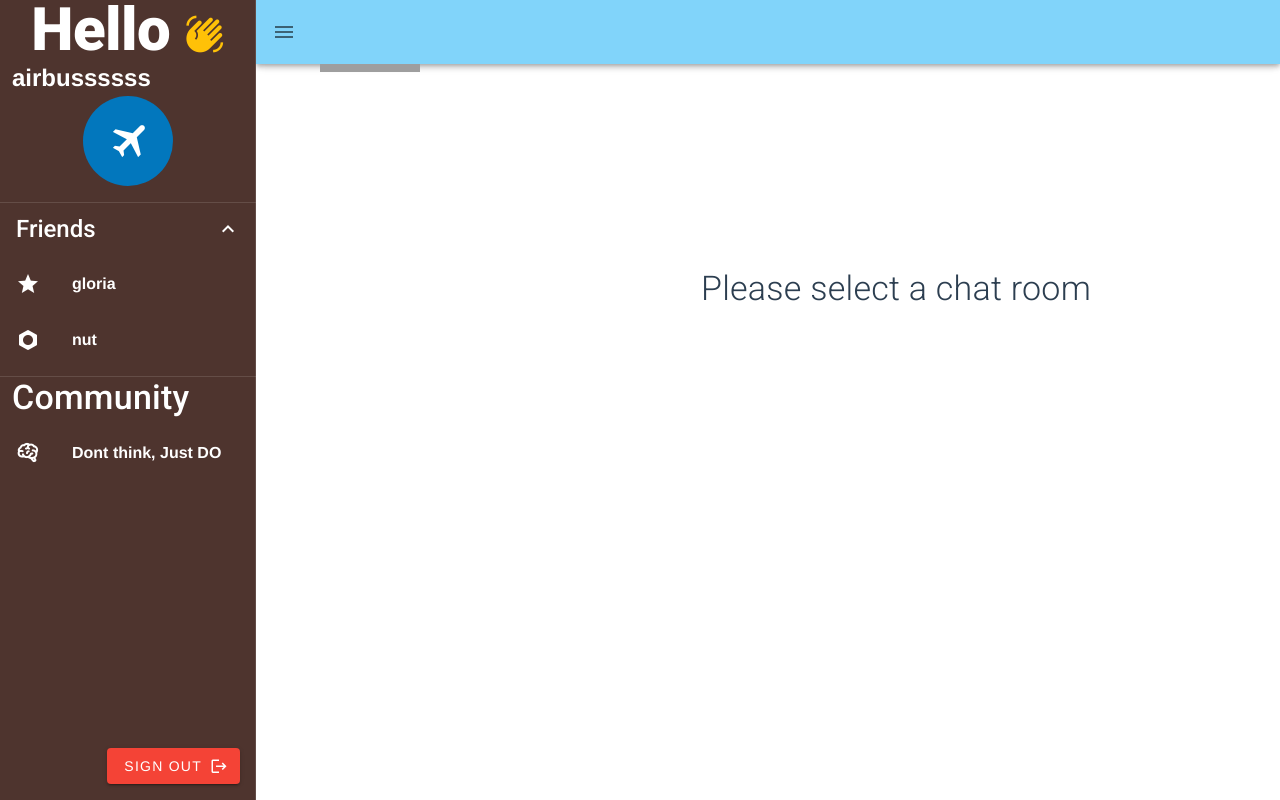
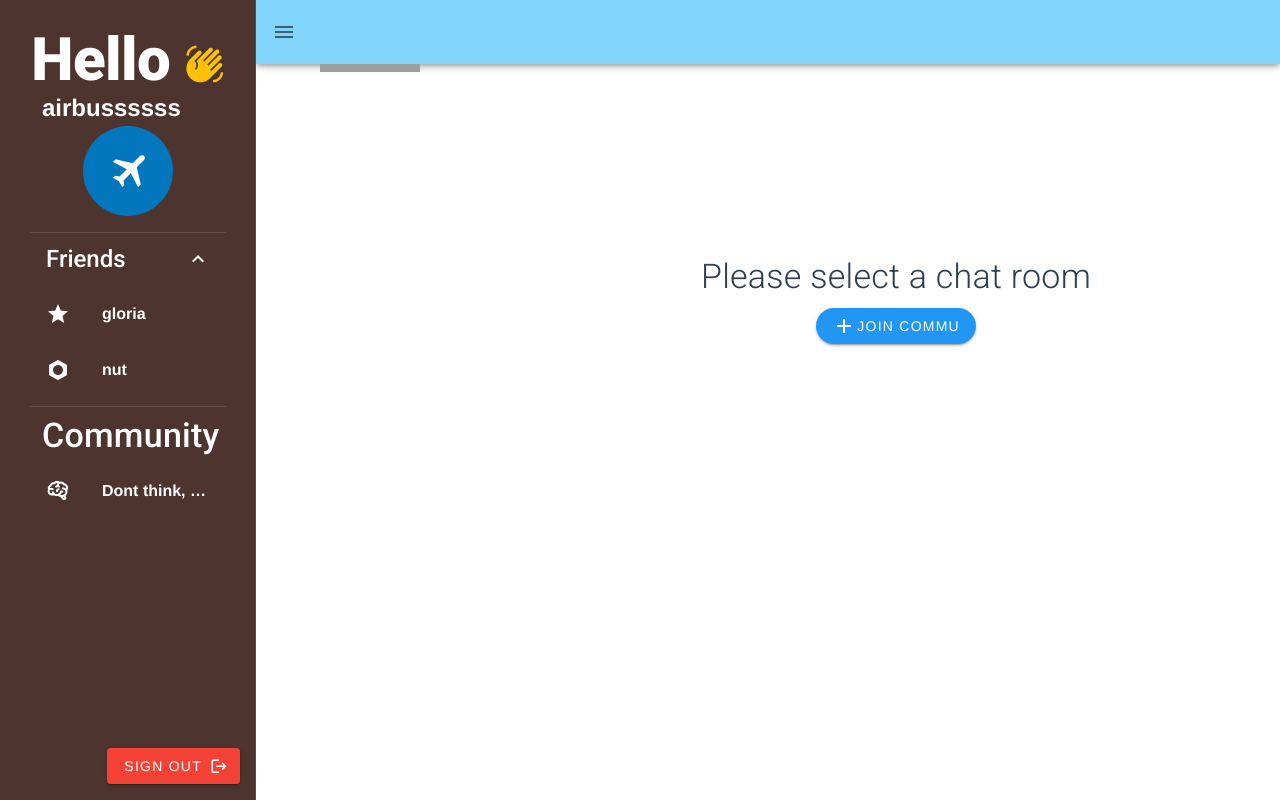
Before and after one commit to danamestrial/rust-chatserver, a Vue app in the folder frontend/frontend-chatserver/: page /#/ in a window 1280 px wide. Built offline with nearby package versions, Linux system fonts and the light colour scheme; grey boxes are pictures that could not be loaded.

Commit message:
remove the padding, add join button in home page, and align the text in Navbar

```diff
--- a/frontend/frontend-chatserver/src/App.vue
+++ b/frontend/frontend-chatserver/src/App.vue
@@ -37,7 +37,7 @@
       </v-btn>
     </v-app-bar>
 
-    <v-main>
+    <v-main class = "pa-0">
       <router-view/>
     </v-main>
   </v-app>
@@ -53,7 +53,7 @@
 }
 
 nav {
-
+  padding: 30px;
 
   a {
     font-weight: bold;
--- a/frontend/frontend-chatserver/src/components/ChatRoom/EmptyRoom.vue
+++ b/frontend/frontend-chatserver/src/components/ChatRoom/EmptyRoom.vue
@@ -1,16 +1,81 @@
 <template>
-    <v-container fill-height fluid>
+    <v-main fill-height fluid>
         <v-row align-content="center"
             justify="center">
             <v-col align-content="center">
                 <h3 class="display-1 font-weight-light">Please select a chat room</h3>
+                <v-dialog
+                v-model ="dialog"
+                persistent
+                max-width="400px"
+                >
+                    <template v-slot:activator="{on}">
+                      <v-btn
+                        class="mt-3"
+                        abdolute
+                        color ="blue"
+                        rounded
+                        v-on="on"
+                        >
+                        <v-icon class="white--text">mdi-plus</v-icon>
+                        <span class="white--text">Join commu</span>
+                        </v-btn>
+                    </template>
+                    <v-card>
+                    <v-card-title class="text-xs-center">Enter the commu ID</v-card-title>
+                    <v-card-text>
+                        <v-container>
+                            <v-text-field label="commu ID" required></v-text-field>
+                        </v-container>
+                    </v-card-text>
+                    <v-card-action>
+                        <v-btn
+                        color ="red"
+                        text
+                        @click="dialog = false"
+                        >
+                            Close
+                        </v-btn>
+                        <v-btn
+                        color ="green"
+                        text
+                        @click="join()"
+                        >
+                            Join
+                        </v-btn>
+                    </v-card-action>
+                    </v-card>
+                </v-dialog>
             </v-col>
+
         </v-row>
-    </v-container>
+    </v-main>
 </template>
 
 <script>
+// import axios from "axios"
 export default {
-    name: "EmptyRoom"
+    name: "EmptyRoom",
+    data: () => ({
+        commuID: "",
+        dialog: false,
+    }),
+
+    // method:{
+    //     async join() {
+    //         const response = await axios
+    //         .post("api/commu", {
+    //             commuID:this.commuID
+    //         })
+    //         .catch((error) => {
+    //         if (error.response) {
+    //             console.warn("cannot find this community");
+    //         }
+    //         });
+    //         if(response.data == true){
+
+    //         }
+    //     }
+    // }
 }
 </script>
--- a/frontend/frontend-chatserver/src/components/NavBar.vue
+++ b/frontend/frontend-chatserver/src/components/NavBar.vue
@@ -6,7 +6,6 @@
       class = "brown darken-3 overfloe-y-auto"
       dark
       app
-
     >
 
       <h1 class = "white--text text-h2 font-weight-black">Hello
@@ -56,7 +55,7 @@
 
       <v-divider></v-divider>
 
-      <h1 class = "text-left white--text text-h4 font-weight-medium pl-3">Community</h1>
+      <h3 class = "text-left white--text text-h4 font-weight-medium pl-3 pt-2">Community</h3>
       <v-list flat>
         <v-list-item
           v-for="[icon, name] in commu"
@@ -73,8 +72,6 @@
           </v-list-item-content>
         </v-list-item>
       </v-list>
-
-
 
       <v-btn
       flat
--- a/frontend/frontend-chatserver/src/views/ChatView.vue
+++ b/frontend/frontend-chatserver/src/views/ChatView.vue
@@ -1,12 +1,14 @@
 <template>
+<v-app>
 <div class="chatView">
     <NavBar/>
     <div id="chat-container">
-        <v-main>
+        <v-main class="pt-0">
             <ChatContainer />
         </v-main>
     </div>
 </div>
+</v-app>
 </template>
 
 <script>
```
Also changed, not shown: frontend/frontend-chatserver/src/components/MSG/Chat.vue (added).
